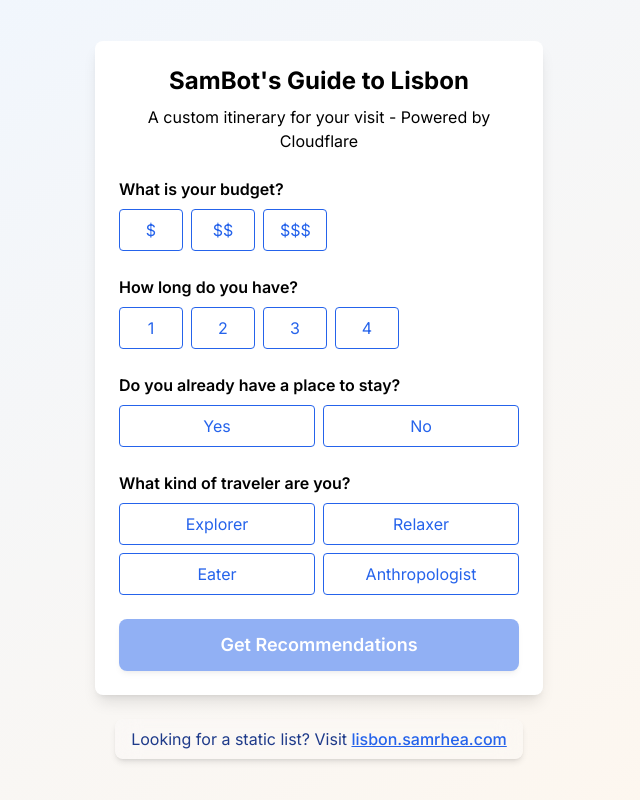
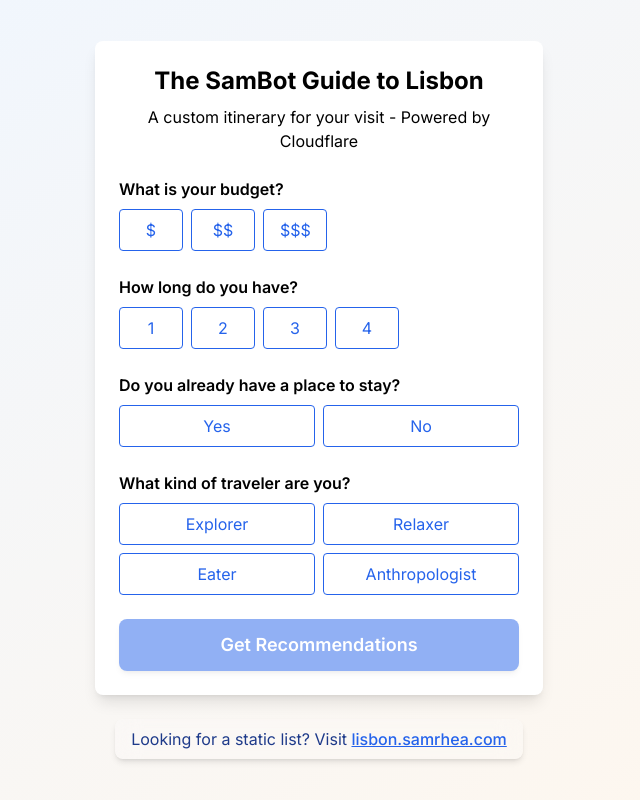
Before and after one commit to TownLake/lisbon-ai, a Next.js app: page / in a window 1280 px wide. Shown: the whole page, without its empty margins (321-961 px from the left). Built offline with nearby package versions, Linux system fonts and the light colour scheme.

Commit message:
no character

```diff
--- a/app/page.js
+++ b/app/page.js
@@ -87,7 +87,7 @@
     <div className="min-h-screen bg-gradient-to-br from-blue-50 to-orange-50 dark:from-gray-900 dark:to-gray-800 flex flex-col items-center justify-center p-4">
       <div className="absolute inset-0 bg-grid-slate-200 dark:bg-grid-slate-700 [mask-image:linear-gradient(0deg,white,rgba(255,255,255,0.6))] dark:[mask-image:linear-gradient(0deg,black,rgba(0,0,0,0.6))] -z-10"></div>
       <Card className="w-full max-w-md mb-6">
-        <h1 className="text-2xl font-bold text-center mb-2 dark:text-white">SamBot's Guide to Lisbon</h1>
+        <h1 className="text-2xl font-bold text-center mb-2 dark:text-white">The SamBot Guide to Lisbon</h1>
         <p className="text-center mb-6 dark:text-gray-300">A custom itinerary for your visit - Powered by Cloudflare</p>
 
         {!itinerary ? (
```
